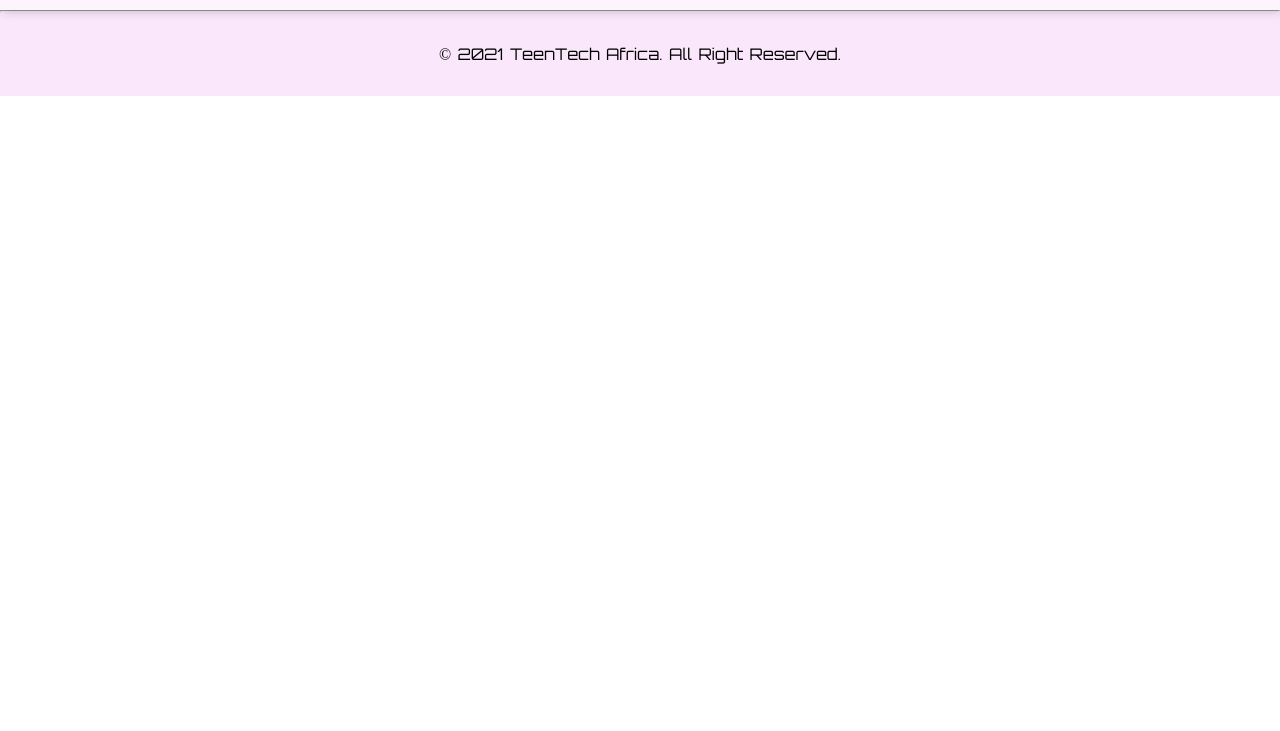
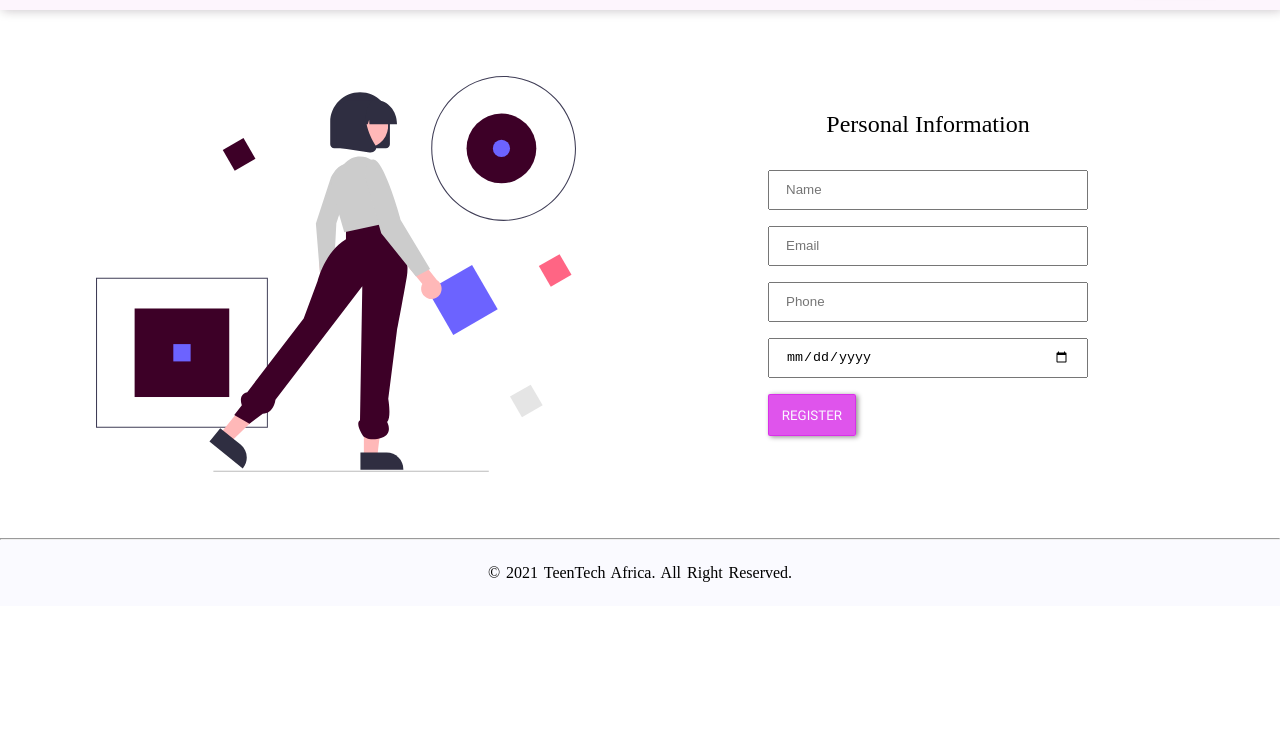
Before and after one commit to osas2211/bootcamp-teentech, a website: page register.html in a window 1280 px wide. Shown: the part 69-800 px from the top of the page. Drawn offline with Linux system fonts and the light colour scheme; a web font is replaced by a local one.

Commit message:
Registration Page

```diff
--- a/register.html
+++ b/register.html
@@ -22,6 +22,34 @@
         </nav>
     </header>
 
+    <div class="register">
+        <div class="register-image">
+            <img src="images/register.svg" alt="" srcset="">
+        </div>
+        <div class="register-form">
+            <p>Personal Information</p>
+            <form action="">
+                <div class="input_">
+                    <label for="name">Name</label>
+                    <input type="text" placeholder="Name">
+                </div>
+                <div class="input_">
+                    <label for="email">Email</label>
+                    <input type="email" placeholder="Email">
+                </div>
+                <div class="input_">
+                    <label for="phone">Phone</label>
+                    <input type="number" placeholder="Phone">
+                </div>
+                <div class="input_">
+                    <label for="date">DOB</label>
+                    <input type="date" placeholder="date">
+                </div>
+                <input type="submit" value="REGISTER" class="btn">
+            </form>
+        </div>
+    </div>
+
 
     <hr>
     <footer class="footer">
--- a/sass/_bottons.scss
+++ b/sass/_bottons.scss
@@ -7,6 +7,9 @@
     border: 1px solid $main-color;
     font-family: "header-font-regular";
     color: $white;
+    box-shadow: 2px 1px 5px #0e010d77;
+    border-radius: 2px;
+
 
     &:hover{
         background-color: $white;
--- a/sass/_footer.scss
+++ b/sass/_footer.scss
@@ -1,8 +1,8 @@
 .footer{
     text-align: center;
-    padding: 2rem;
+    padding: 1.5rem;
     font-size: 1rem;
-    font-family: "logo";
+    font-family: "primary-font-regular";
     word-spacing: 2px;
-    background-color: #d428d41c;
+    background-color: $white;
 }
--- a/sass/_header.scss
+++ b/sass/_header.scss
@@ -15,7 +15,7 @@
     h2{
         font-family: "logo";
         letter-spacing: 2px;
-        background-image: linear-gradient(to left, #f56ef5c9, #d428d4c9);
+        background-image: linear-gradient(to left, #f185f1c9, #d428d4c9);
         -webkit-background-clip: text;
         color: transparent;
         font-size: 1.4rem;
@@ -41,6 +41,6 @@
     display: block;
 }
 .hamburger{
-    height: 2rem;
+    height: 1rem;
     display: none;
 }
--- a/sass/_home.scss
+++ b/sass/_home.scss
@@ -62,7 +62,7 @@
 }
 
 .about{
-    background-color: #d428d41c;
+    background-color: #c937c91c;
     padding: 3rem 0;
     h4{
         font-family: "primary-font-regular";
--- a/sass/_mobile.scss
+++ b/sass/_mobile.scss
@@ -4,7 +4,6 @@
     }
     .hamburger{
         display: block;
-        height: 1.5rem;
     }
     .main-header{
         padding: 1rem 2rem;
@@ -69,4 +68,24 @@
     .applying{
         width: 90%;
     }
+
+    .register{
+        flex-direction: column;
+        justify-content: center;
+        .register-image{
+            display: none;
+        }
+
+        .register-form{
+            margin-right: 0;
+            &:last-child{
+                text-align: center;
+
+            }
+            .btn{
+                margin-top: 1.2rem;
+                padding: 1rem 3rem;
+            }
+        }
+    }
 }
--- a/sass/_register.scss
+++ b/sass/_register.scss
@@ -0,0 +1,47 @@
+.register{
+    width: 85%;
+    margin: auto;
+    margin-top: 4rem;
+    margin-bottom: 4rem;
+    display: flex;
+    justify-content: space-between;
+    align-items: center;
+
+
+
+    .register-image{
+        width: 30rem;
+        height: 25rem;
+    }
+
+    .register-form{
+        font-family: "primary-font-regular";
+        margin-right: 6rem;
+        display: flex;
+        flex-direction: column;
+        justify-content: center;
+        align-items: center;
+
+
+        p{
+            font-family: "primary-font-medium";
+            font-size: 1.5rem;
+            margin-bottom: 2rem;
+            text-align: center;
+        }
+        .input_{
+            margin-bottom: 1rem;
+            label{
+                display: none;
+            }
+
+            input{
+                outline: none;
+                width: 20rem;
+                height: 2.5rem;
+                padding: 1rem;
+            }
+
+        }
+    }
+}
--- a/sass/_variables.scss
+++ b/sass/_variables.scss
@@ -1,4 +1,4 @@
-$main-color: #d619e7c9;
+$main-color: #d727e7c9;
 //$main-color: #06D6A0;
 $header-color2: #d428d4c9;
 $header-color: #fdf5fd;
```
Also changed, not shown: css/style.css, images/register.svg (added).
